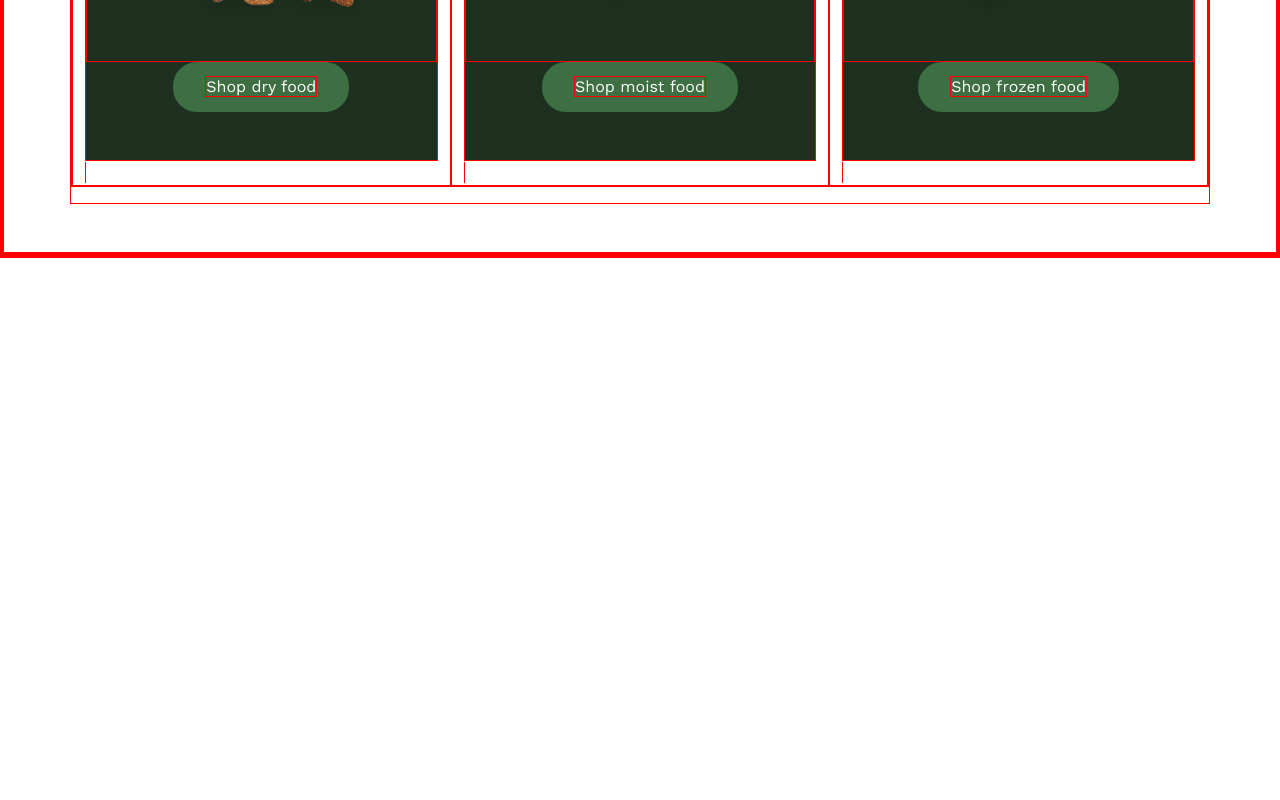
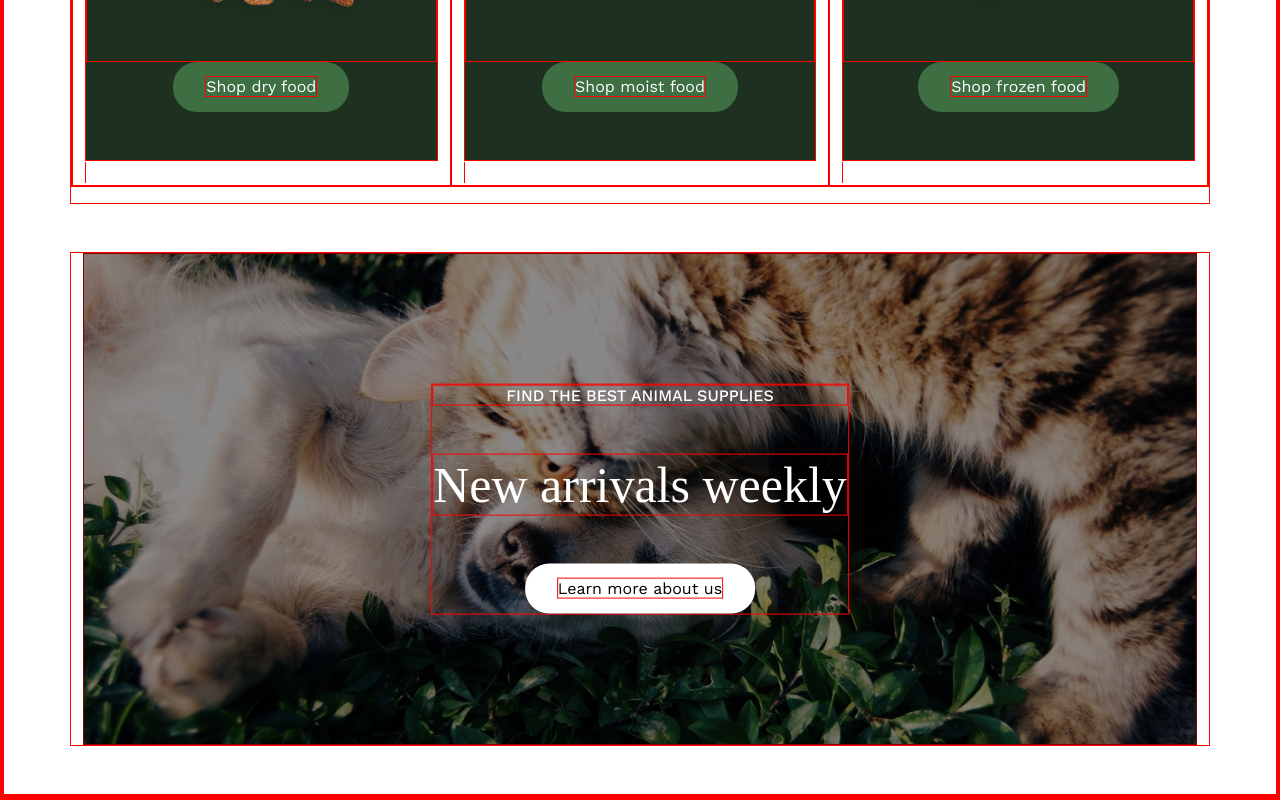
Before and after one commit to salamone-gius/proj-html-vuejs, a Vue app: page / in a window 1280 px wide. Shown: the part 2101-2901 px from the top of the page. Before the commit the page ends 2359 px from the top, so only its background shows below. Built offline with nearby package versions, Linux system fonts and the light colour scheme; a web font is replaced by a local one.

Commit message:
SectionNewArrivals created

```diff
--- a/src/components/main/BaseMain.vue
+++ b/src/components/main/BaseMain.vue
@@ -3,6 +3,7 @@
         <SectionHero/>
         <SectionCategories/>
         <SectionFood/>
+        <SectionNewArrivals/>
     </main>
 </template>
 
@@ -10,6 +11,7 @@
 import SectionHero from './SectionHero.vue';
 import SectionCategories from './SectionCategories.vue';
 import SectionFood from './SectionFood.vue';
+import SectionNewArrivals from './SectionNewArrivals.vue';
 
 export default {
     name: 'BaseMain',
@@ -18,6 +20,7 @@ export default {
         SectionHero,
         SectionCategories,
         SectionFood,
+        SectionNewArrivals,
     }
 }
 </script>
--- /dev/null
+++ b/src/components/main/SectionNewArrivals.vue
@@ -0,0 +1,57 @@
+<template>
+    <section class="new-arrivals-section container my-5">
+        <img :src="require('../../assets/img/banner-3-2x-scaled.jpg')" alt="New-arrivals">
+        <div class="claim">
+            <h6>find the best animal supplies</h6>
+            <h2>New arrivals weekly</h2>
+            <CommonButton
+                buttonType="link"
+                buttonClass="primary"
+                buttonLink="#"
+                buttonText="Learn more about us"
+            />
+        </div>
+    </section>
+</template>
+
+<script>
+import CommonButton from './../commons/CommonButton.vue';
+
+export default {
+    name: 'SectionNewArrivals',
+
+    components: {
+        CommonButton,
+    }
+}
+</script>
+
+<style lang="scss" scoped>
+.new-arrivals-section {
+    color: var(--primary-txt-color);
+    position: relative;
+
+    img {
+        width: 100%;
+        filter: brightness(55%);
+    }
+
+    .claim {
+        text-align: center;
+        position: absolute;
+        top: 50%;
+        left: 50%;
+        transform: translate(-50%, -50%);
+
+        h6 {
+            text-transform: uppercase;
+        }
+
+        h2 {
+            margin: 3rem 0;
+            font-size: 3.125rem;
+        }
+    }
+
+}
+</style>
```
